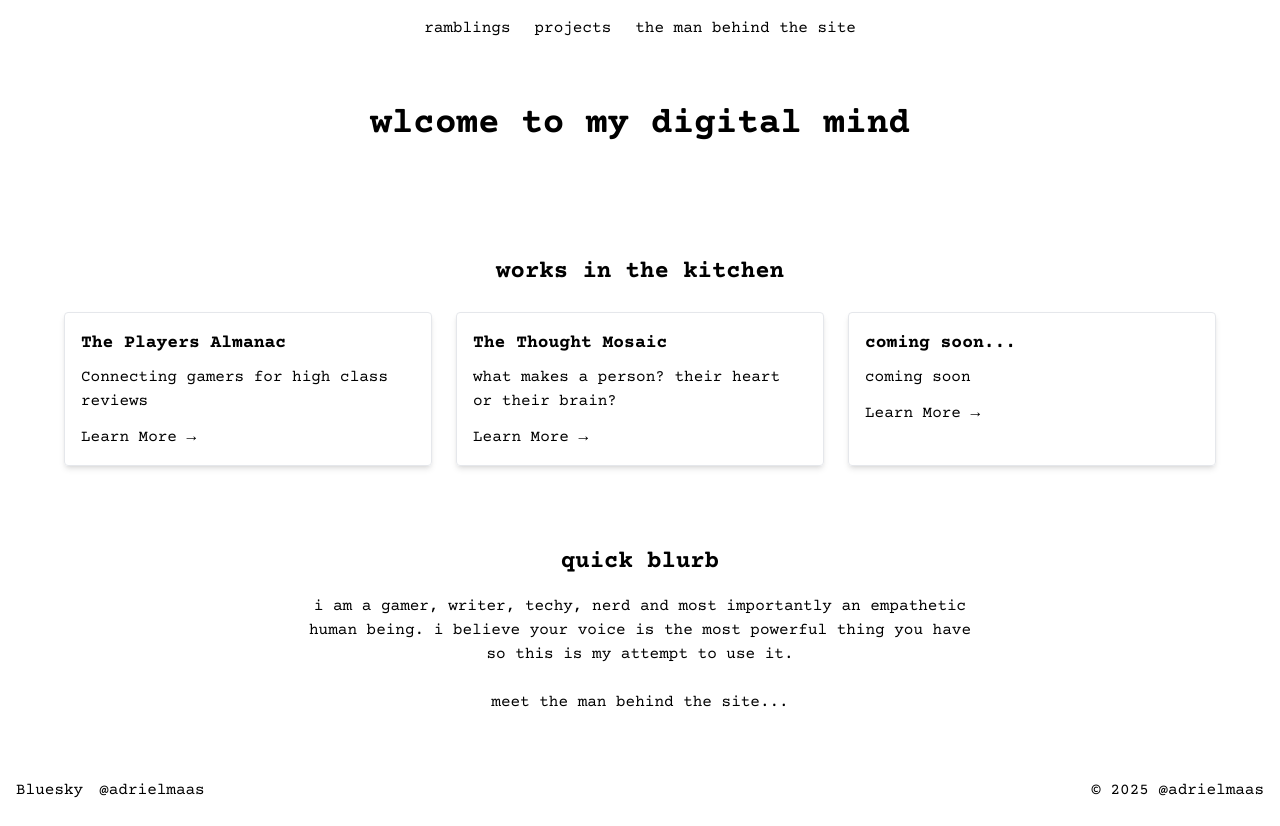
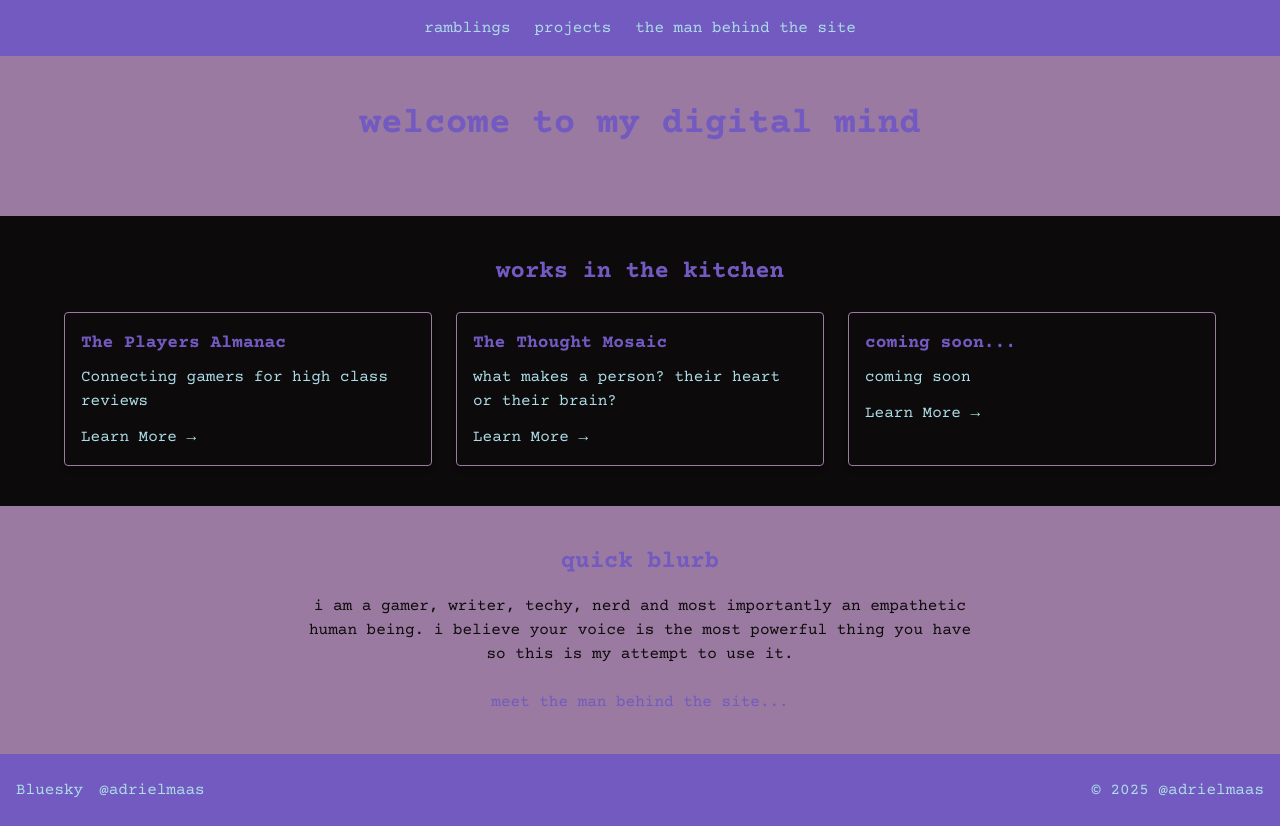
Before and after one commit to adrifranchise/adrielmaas, a React (Create React App) app in the folder adriel-maas-frontend/: page / in a window 1280 px wide. Built offline with nearby package versions, Linux system fonts and the light colour scheme.

Commit message:
so many fixes

```diff
--- a/adriel-maas-frontend/package.json
+++ b/adriel-maas-frontend/package.json
@@ -36,5 +36,10 @@
       "last 1 firefox version",
       "last 1 safari version"
     ]
+  },
+    "devDependencies": {
+        "autoprefixer": "^10.4.21",
+        "postcss": "^8.5.3",
+        "tailwindcss": "^3.4.17"
   }
 }
--- /dev/null
+++ b/adriel-maas-frontend/postcss.config.js
@@ -0,0 +1,6 @@
+module.exports = {
+  plugins: {
+    tailwindcss: {},
+    autoprefixer: {},
+  },
+}
--- a/adriel-maas-frontend/public/index.html
+++ b/adriel-maas-frontend/public/index.html
@@ -6,8 +6,7 @@
     <meta name="theme-color" content="#000000" />
     <meta name="description" content="Personal website created with React" />
     <title>adrielmaas.com</title>
-    <!-- Add Tailwind CSS via CDN for quick setup -->
-    <script src="https://cdn.tailwindcss.com"></script>
+
   </head>
   <body>
     <noscript>You need to enable JavaScript to run this app.</noscript>
--- a/adriel-maas-frontend/src/Home.js
+++ b/adriel-maas-frontend/src/Home.js
@@ -60,7 +60,7 @@ function ContentTile({ title, description, link }) {
 // --- Header Component (with Typing Animation) ---
 function Header() {
   const [text, setText] = useState('');
-  const fullText = "welcome to my digital mind";
+  const fullText = "weelcome to my digital mind";
   const index = useRef(0);
   const typingSpeed = 100;
   const cursorRef = useRef(null);
--- a/adriel-maas-frontend/src/index.css
+++ b/adriel-maas-frontend/src/index.css
@@ -1,7 +1,7 @@
-/* Import Tailwind CSS */
-@import 'tailwindcss/base';
-@import 'tailwindcss/components';
-@import 'tailwindcss/utilities';
+/* Use Tailwind directives */
+@tailwind base;
+@tailwind components;
+@tailwind utilities;
 
 /* Custom global styles */
 html, body {
--- /dev/null
+++ b/adriel-maas-frontend/tailwind.config.js
@@ -0,0 +1,20 @@
+/** @type {import('tailwindcss').Config} */
+module.exports = {
+  content: [
+    "./src/**/*.{js,jsx,ts,tsx}", // Ensure this path covers your component files
+  ],
+  theme: {
+    extend: {
+      // Add your colors inside this 'colors' object
+      colors: {
+        'night': '#0D0A0B',           // Role: base background
+        'non-photo-blue': '#ACDDE7', // Role: soft contrast text, links
+        'slate-blue': '#725AC1',       // Role: headers, nav, buttons
+        'phosphor-green': '#39FF14',   // Role: accents, code blocks, hover glows
+        'mountbatten-pink': '#9A7AA0', // Role: subtle backgrounds, card borders
+      },
+      // You might have other 'extend' sections like fontFamily, etc. Keep them if needed.
+    },
+  },
+  plugins: [],
+}
```
Also changed, not shown: package.json (+38 -1 lines), 1 other file (tests, documents, lock files or other folders).
